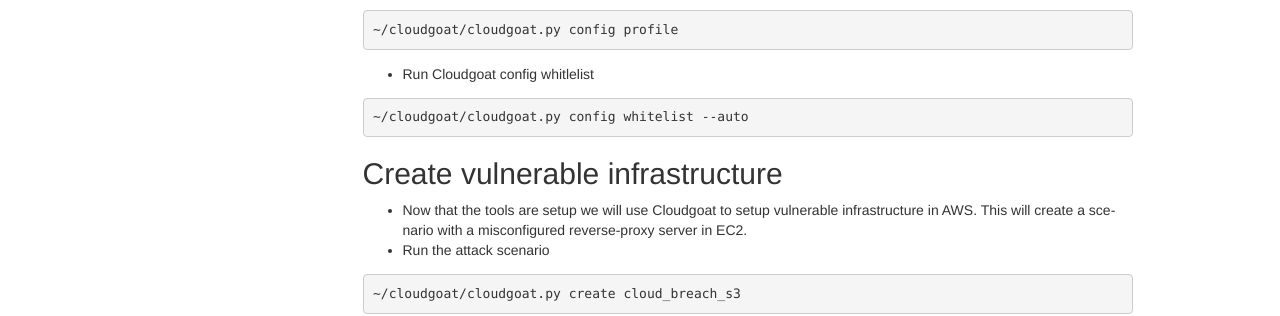
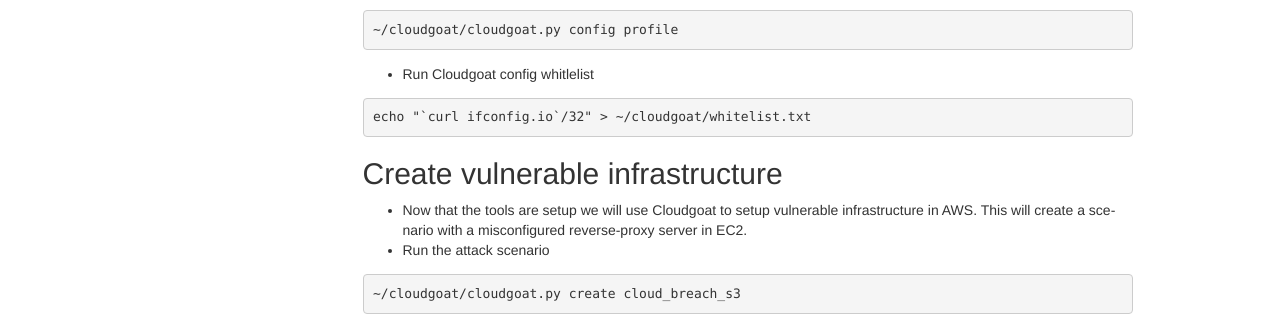
Before and after one commit to bmp-dot/template, a Sphinx documentation site: the page built from source/detect_for_aws_ec2_attack_lab/detect_for_aws_ec2_attack_lab.rst, in a window 1280 px wide and 900 px high, scrolled down 452 px. Shown: the part 151-467 px from the top of the window. Built offline with Sphinx 7.4.7, drawn with Linux system fonts in a browser that asks for light colours; nearby versions of some CDN libraries; pages that are not in the unit, such as notebooks, are missing from menus.

Commit message:
Update detect_for_aws_ec2_attack_lab.rst

```diff
--- a/source/detect_for_aws_ec2_attack_lab/detect_for_aws_ec2_attack_lab.rst
+++ b/source/detect_for_aws_ec2_attack_lab/detect_for_aws_ec2_attack_lab.rst
@@ -45,7 +45,7 @@
 
 .. code:: console
 
-   ~/cloudgoat/cloudgoat.py config whitelist --auto
+   echo "`curl ifconfig.io`/32" > ~/cloudgoat/whitelist.txt
 
 
 Create vulnerable infrastructure
```
